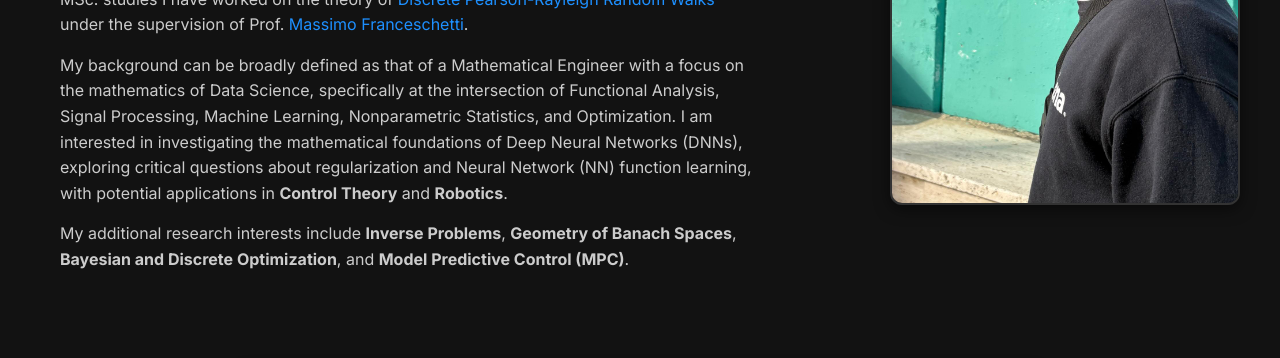
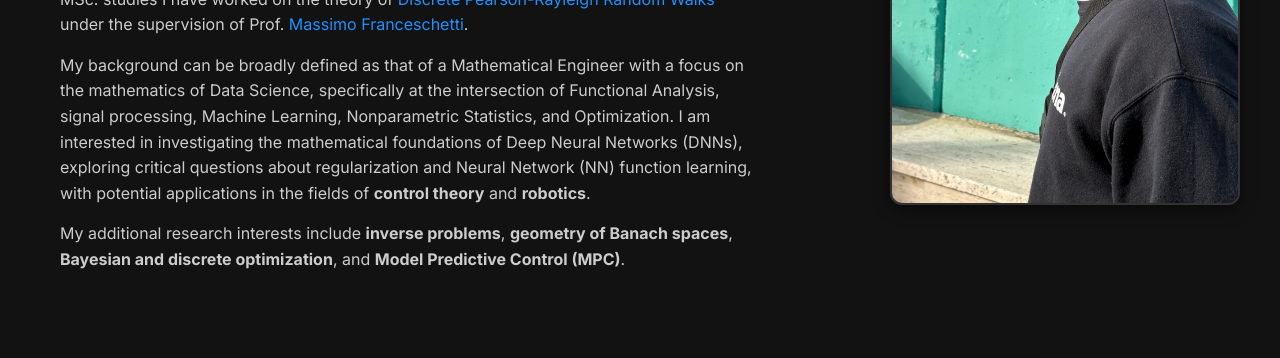
Before and after one commit to raolivei13/website_rich, a Jekyll site: the page index.html, which Jekyll copies as it is, in a window 1280 px wide. Shown: the part 358-716 px from the top of the page. Built offline with Jekyll 4.4.1, drawn with Linux system fonts in a browser that asks for light colours.

Commit message:
Update index.html

```diff
--- a/index.html
+++ b/index.html
@@ -44,14 +44,14 @@
         </p>
         <p class="intro-paragraph">
           My background can be broadly defined as that of a Mathematical Engineer with a focus on the mathematics of Data Science, specifically at the
-          intersection of Functional Analysis, Signal Processing, Machine Learning, Nonparametric Statistics,
+          intersection of Functional Analysis, signal processing, Machine Learning, Nonparametric Statistics,
           and Optimization. I am interested in investigating the mathematical foundations of Deep Neural Networks (DNNs),
           exploring critical questions about regularization and Neural Network (NN) function learning, with potential applications
-          in <strong>Control Theory</strong> and <strong>Robotics</strong>.
+          in the fields of <strong>control theory</strong> and <strong>robotics</strong>.
         </p>
         <p class="intro-paragraph">
-          My additional research interests include <strong>Inverse Problems</strong>, <strong>Geometry of Banach Spaces</strong>,
-          <strong>Bayesian and Discrete Optimization</strong>, and <strong>Model Predictive Control (MPC)</strong>.
+          My additional research interests include <strong>inverse problems</strong>, <strong>geometry of Banach spaces</strong>,
+          <strong>Bayesian and discrete optimization</strong>, and <strong>Model Predictive Control (MPC)</strong>.
         </p>
       </div>
 
```
